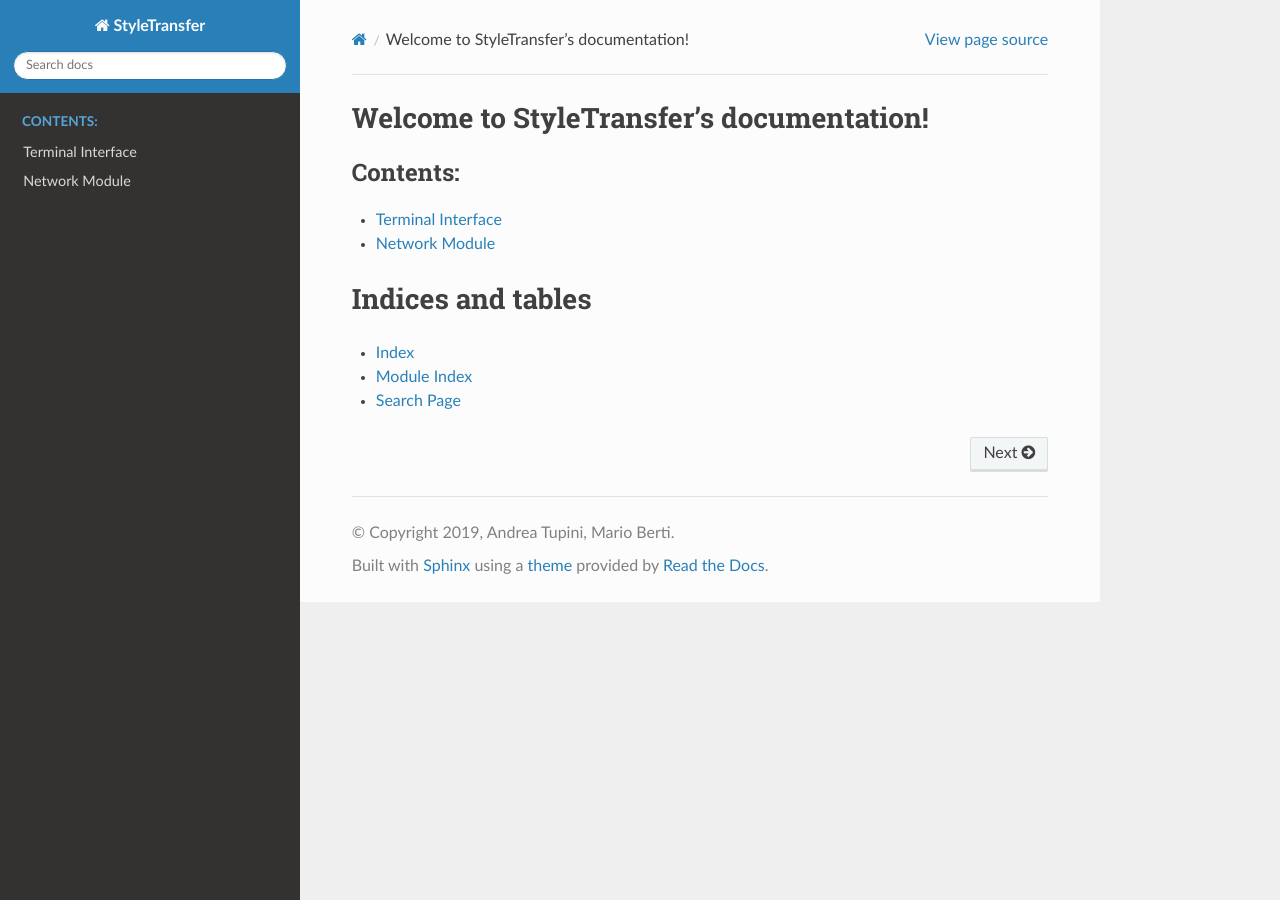
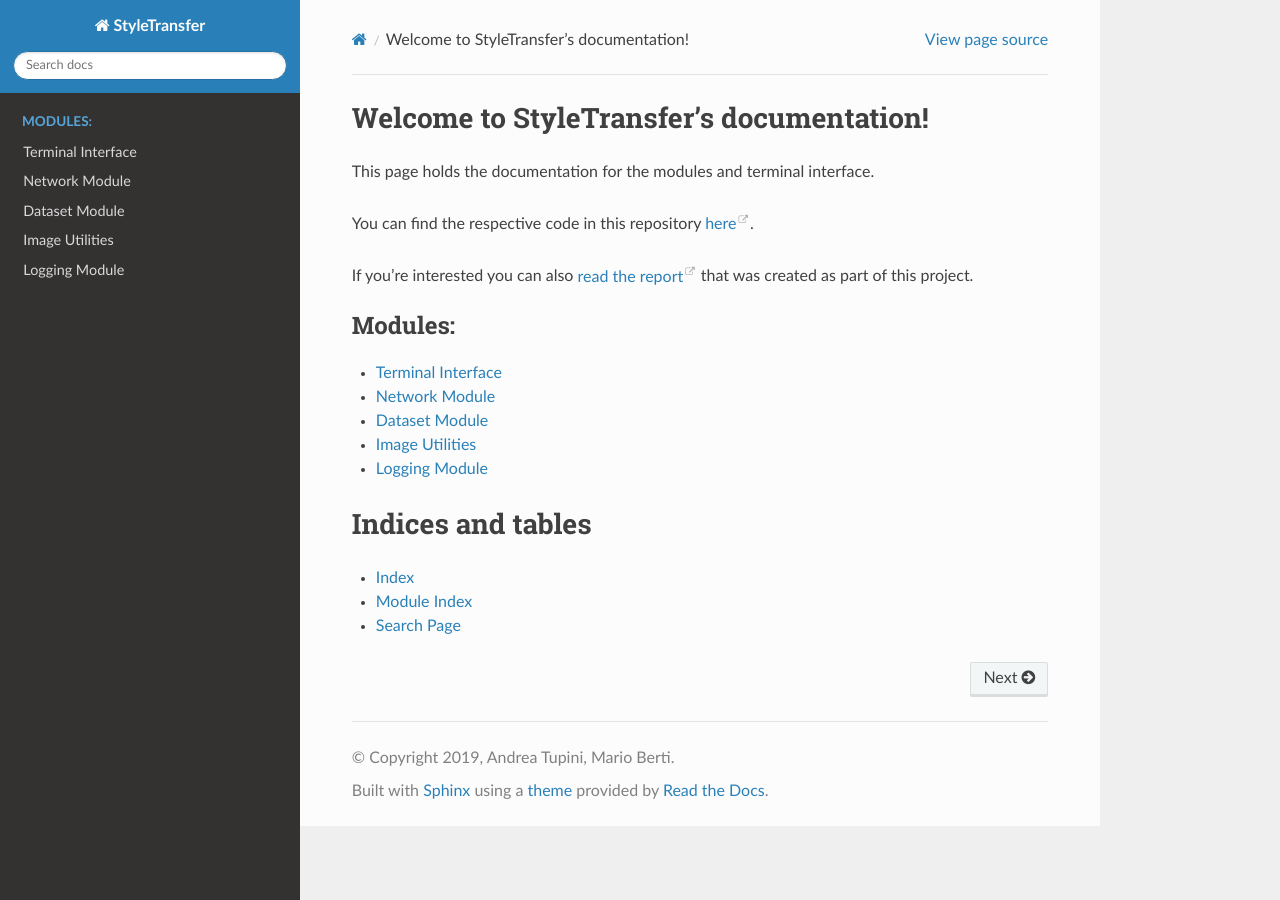
Before and after one commit to tupini07/StyleTransfer, a Sphinx documentation site: the page built from docs/index.rst, in a window 1280 px wide. Built offline with Sphinx 7.4.7 and the Read the Docs theme 2.0.0, drawn with Linux system fonts in a browser that asks for light colours.

Commit message:
add documentation pages for all modules

```diff
--- /dev/null
+++ b/docs/dataset_module.rst
@@ -0,0 +1,5 @@
+Dataset Module
+=========================================
+
+.. automodule:: stransfer.dataset
+    :members:
--- /dev/null
+++ b/docs/img_utils.rst
@@ -0,0 +1,5 @@
+Image Utilities
+=========================================
+
+.. automodule:: stransfer.img_utils
+    :members:
--- a/docs/index.rst
+++ b/docs/index.rst
@@ -1,12 +1,23 @@
 Welcome to StyleTransfer's documentation!
 =========================================
 
+This page holds the documentation for the modules and terminal interface.
+
+You can find the respective code in this
+repository `here <https://github.com/tupini07/StyleTransfer>`_.
+
+If you're interested you can also `read the report <#>`_ that was
+created as part of this project.
+
 .. toctree::
-    :maxdepth: 2
-    :caption: Contents:
+    :maxdepth: 1
+    :caption: Modules:
 
     terminal_interface
     network_module
+    dataset_module
+    img_utils
+    logging_module
 
 
 
--- /dev/null
+++ b/docs/logging_module.rst
@@ -0,0 +1,5 @@
+Logging Module
+=========================================
+
+.. automodule:: stransfer.c_logging
+    :members:
```
